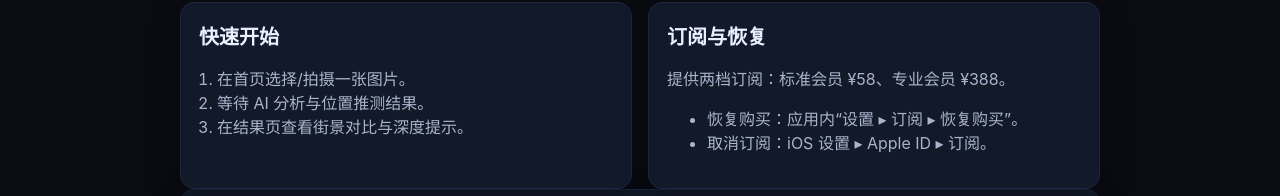
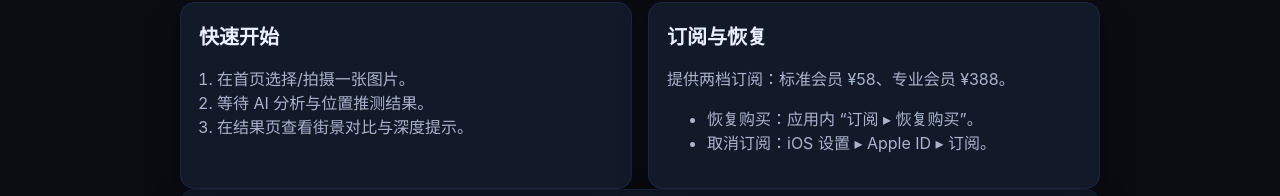
Before and after one commit to blackmeta-tech/aivisual, a plain HTML site: page docs/index.html in a window 1280 px wide. Shown: the part 249-445 px from the top of the page. Drawn offline with Linux system fonts and the light colour scheme.

Commit message:
Update index.html

```diff
--- a/docs/index.html
+++ b/docs/index.html
@@ -69,7 +69,7 @@
           <h2>订阅与恢复</h2>
           <p class="muted">提供两档订阅：标准会员 ¥58、专业会员 ¥388。</p>
           <ul class="muted">
-            <li>恢复购买：应用内“设置 ▸ 订阅 ▸ 恢复购买”。</li>
+            <li>恢复购买：应用内 “订阅 ▸ 恢复购买”。</li>
             <li>取消订阅：iOS 设置 ▸ Apple ID ▸ 订阅。</li>
           </ul>
         </section>
```
